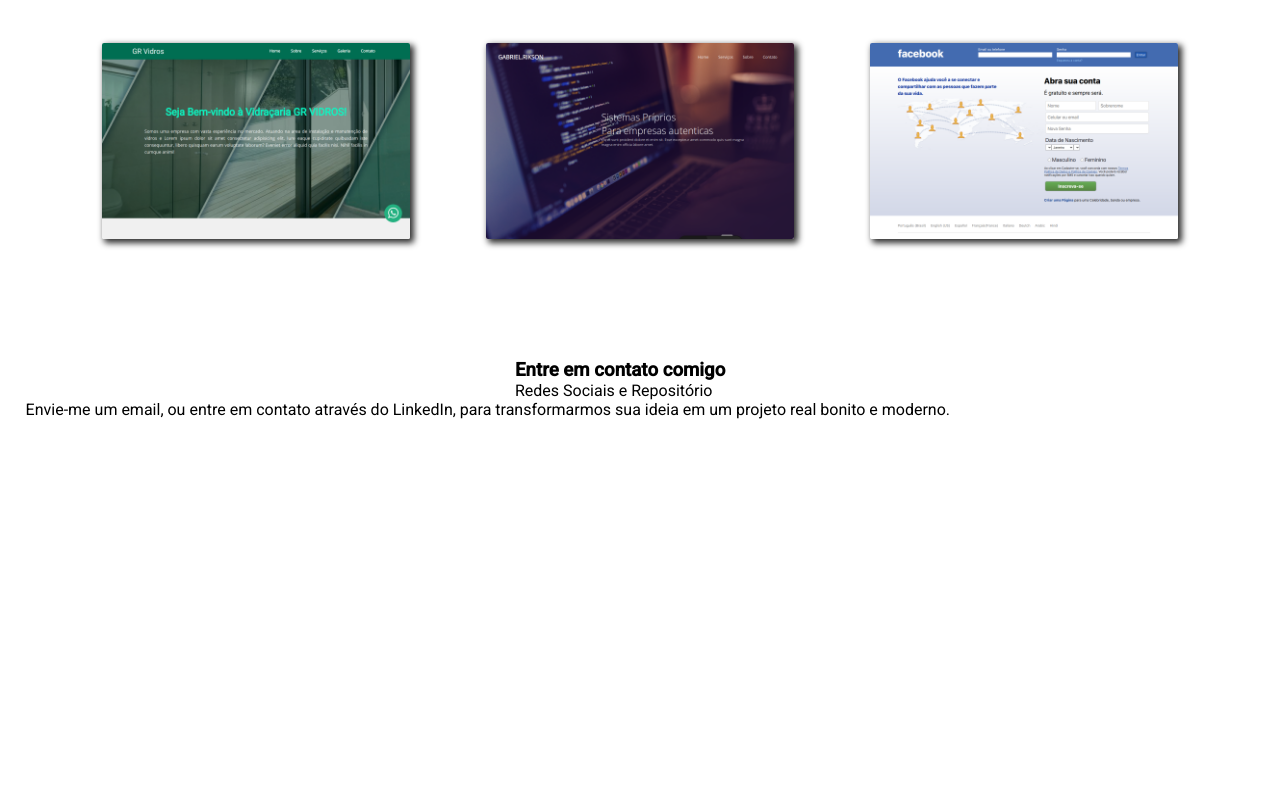
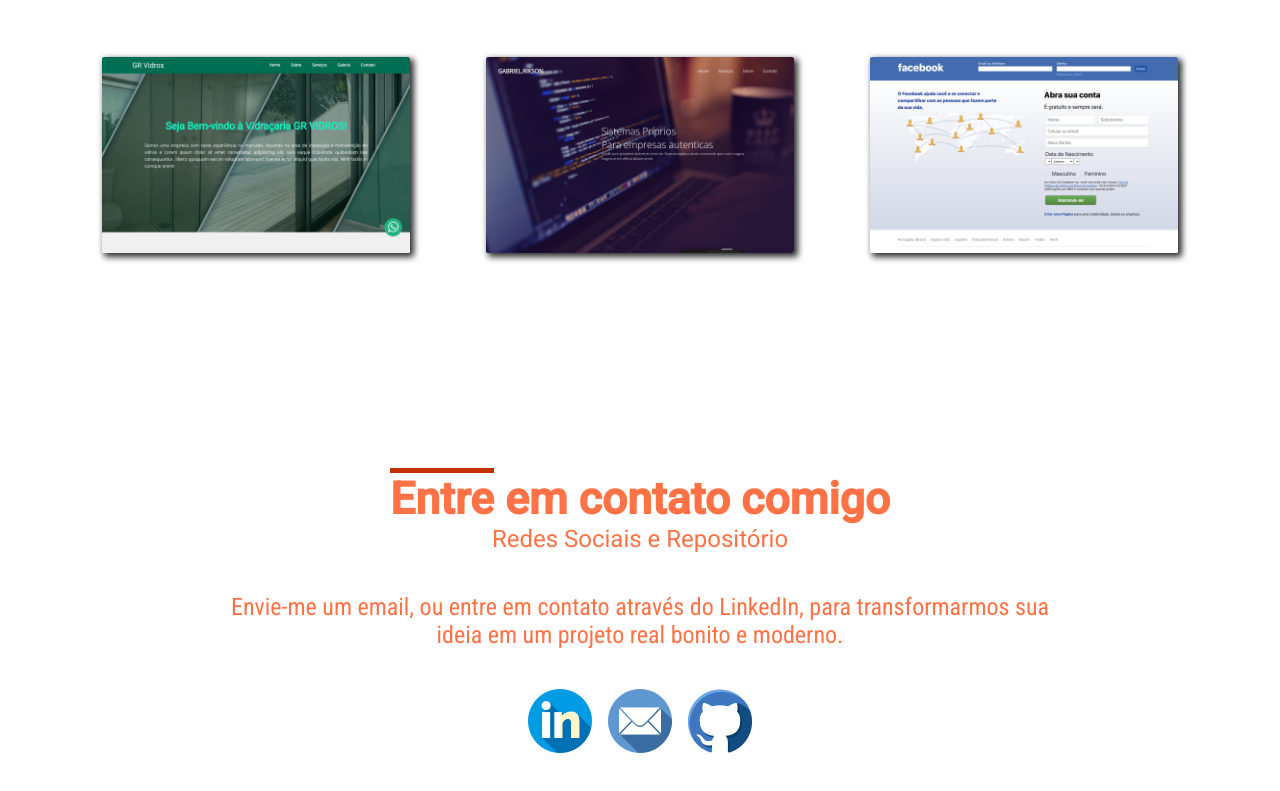
Before and after one commit to gabrielrikson/gabriel-rikson-portfolio-dev-front-end, a plain HTML site: page index.html in a window 1280 px wide. Shown: the part 1433-2224 px from the top of the page. Before the commit the page ends 1871 px from the top, so only its background shows below. Drawn offline with Linux system fonts and the light colour scheme.

Commit message:
Criando e finalizando section contato.

```diff
--- a/css/style.css
+++ b/css/style.css
@@ -21,11 +21,6 @@
 *
 */
 
-.rectangle{
-    width: 100px;
-    height: 6px;
-    background-color: var(--orange-darker);
-}
 .w30{
     width: 30%;
 }
@@ -43,10 +38,16 @@
 }
 
 .title-section{
-    width: 250px;
     margin: 0 auto;
+    text-align-last: center;
+    color: var(--orange-default);
+    font-family: 'Roboto';
+    font-size: 38px;
 }
 
+span{
+    border-top: 5px solid #c33003;
+}
 
 html,body{
     height: 100%;
@@ -187,14 +188,13 @@ section.sobre{
 /**** Aqui termina a section sobre ****/
 
 section.projects{
-    padding: 60px 0;
+    padding: 80px 0;
 }
 section.projects .rectangle{
     width: 92px;
 }
 
 section.projects h3{
-    color: var(--orange-default);
     font-family: 'Roboto';
     font-size: 38px;
     margin-bottom: 10px;
@@ -220,3 +220,31 @@ section.projects .gallery{
     box-shadow: 3px 3px 6px 1px rgb(47, 47, 47);
     border-radius: 2px;
 }
+
+/* aqui termina a section de projetos*/
+
+section.contact{
+    width: 100%;
+    padding: 80px 0;
+}
+
+section.contact .title-section p{
+    font-size: 24px;
+}
+
+section.contact p.chamada{
+    font-size: 24px;
+    font-family: 'Roboto Condensed';
+    text-align: center;
+    width: 70%;
+    margin: 40px auto;
+    color: var(--orange-default);
+}
+
+section.contact .media-socials{
+    text-align: center;
+}
+.media-socials img{
+    height: 64px;
+    padding: 0 6px
+}
```
Also changed, not shown: images/icons/email.png (added), images/icons/github.png (added), images/icons/linkedin.png (added).
